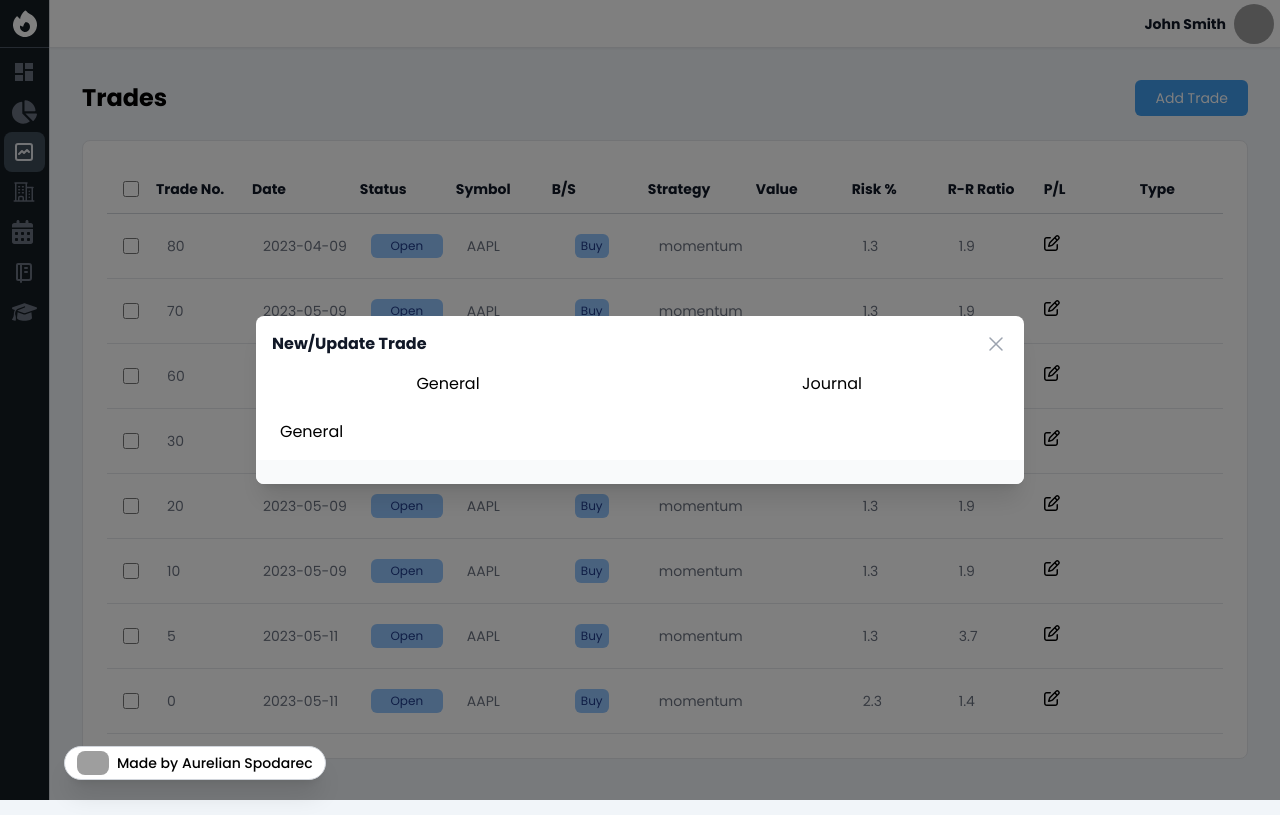
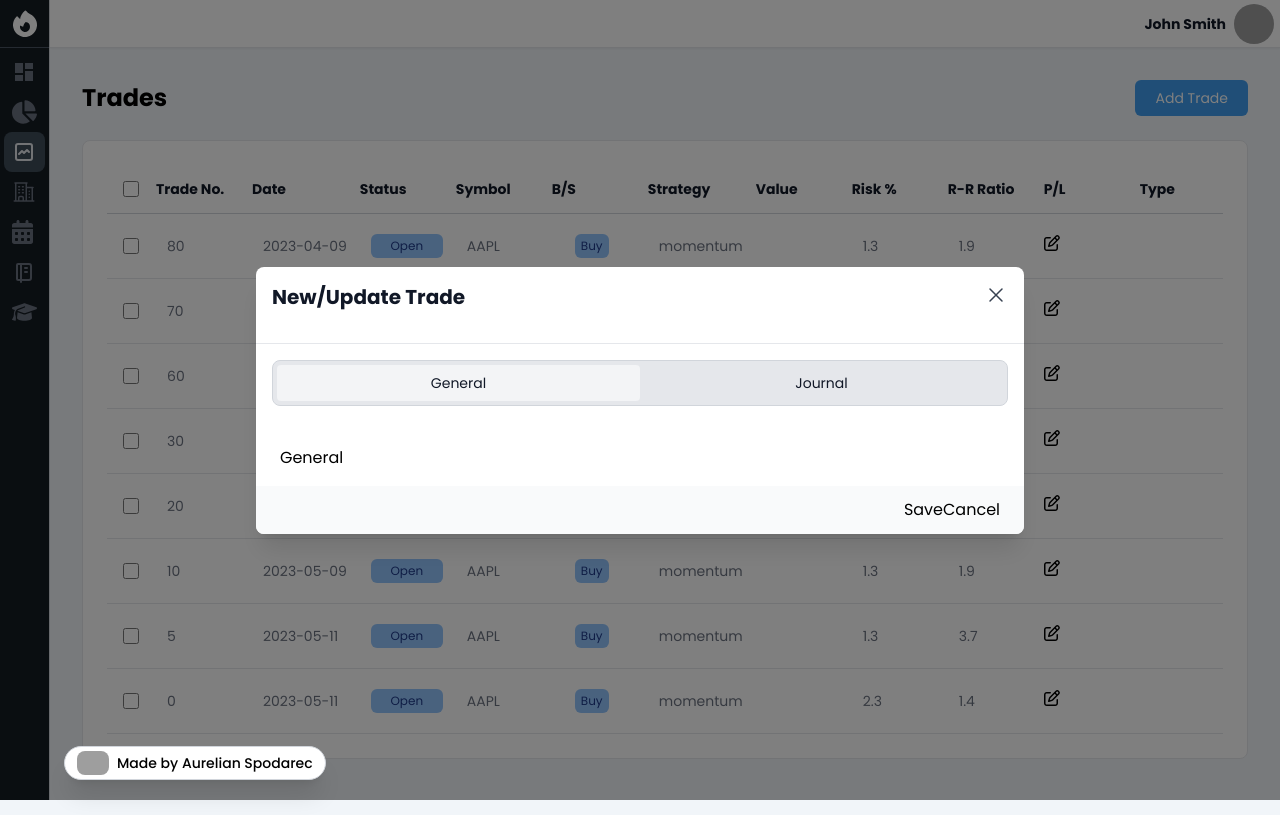
Before and after one commit to AurelianSpodarec/tradesmash-demo, a React (Vite) app: page /trades in a window 1280 px wide. Built offline with nearby package versions, Linux system fonts and the light colour scheme; grey boxes are pictures that could not be loaded.

Commit message:
feat: Added tabbing functionality for modal trade with some basic ui for tabs

```diff
--- a/src/views/components/Modal/ModalTrade/ModalTrade.tsx
+++ b/src/views/components/Modal/ModalTrade/ModalTrade.tsx
@@ -1,25 +1,15 @@
 import { useState } from "react";
-import JournalEditor from "../../JournalEditor";
+
+import ModalTradeGeneral from "./TradeGeneral/TradeGeneral";
+import ModalTradeJournal from "./TradeJournal/TradeJournal";
 
 
-function ModalTradeGeneral() {
+
+function TabMenuButton({ name, isActive, id, onClick }:any) {
     return (
-        <div>
-            General
-        </div>
-    )
-}
-
-function ModalTradeJournal() {
-    return (
-        <div className="">
-            <div className="h-[400px] max-h-[350px]">
-                <JournalEditor editorValue="Hello"/>
-            </div>
-            <div className="pt-4">
-                Confidence
-            </div>
-        </div>
+        <button type="button" className={` ${isActive === id ? "bg-gray-100" : ""} rounded py-2 w-full`} onClick={onClick}>
+            {name}
+        </button>
     )
 }
 
@@ -34,14 +24,14 @@ function ModalTrade() {
     return (
         <div>
             <header>
-                <div className="flex justify-between items-center">
+                <div className="flex justify-between items-center  border-b">
 
                     <div className="p-4">
-                        <h3 className="text-base font-semibold leading-6 text-gray-900">New/Update Trade</h3>
+                        <h3 className="mb-4 text-xl font-semibold text-gray-900">New/Update Trade</h3>
                     </div>
 
                     <div className="absolute right-0 top-0 hidden pr-4 pt-4 sm:block">
-                    <button type="button" className="rounded-md bg-white text-gray-400 hover:text-gray-500 focus:outline-none focus:ring-2 focus:ring-indigo-500 focus:ring-offset-2">
+                    <button type="button" className="rounded-md bg-white text-gray-700 hover:text-gray-500 focus:outline-none focus:ring-2 focus:ring-indigo-500 focus:ring-offset-2">
                         <span className="sr-only">Close</span>
                         <svg className="h-6 w-6" fill="none" viewBox="0 0 24 24" stroke-width="1.5" stroke="currentColor" aria-hidden="true">
                             <path stroke-linecap="round" stroke-linejoin="round" d="M6 18L18 6M6 6l12 12"></path>
@@ -50,13 +40,17 @@ function ModalTrade() {
                     </div>
                 </div>
 
-                <div className="flex justify-between items-center">
-                    <button type="button" className="w-full" onClick={() => switchTab('general')}>
+                <div className="p-4">
+                    <div className="flex bg-gray-200 border border-gray-300 text-gray-900 text-sm rounded-lg focus:ring-blue-500 focus:border-blue-500 w-full p-1">
+                    {/* <button type="button" className="bg-gray-100 rounded py-2 w-full" onClick={() => switchTab('general')}>
                         General
                     </button>
                     <button type="button" className="w-full" onClick={() => switchTab('journal')}>
                         Journal
-                    </button>
+                    </button> */}
+                        <TabMenuButton name="General" id="general" isActive={tabOption} onClick={() => switchTab('general')} />
+                        <TabMenuButton name="Journal" id="journal" isActive={tabOption} onClick={() => switchTab('journal')} />
+                    </div>
                 </div>
             </header>
 
@@ -66,8 +60,14 @@ function ModalTrade() {
             </section>
 
             <footer className="bg-gray-50 px-4 py-3 sm:flex sm:flex-row-reverse sm:px-6">
+                <button>
+                    Cancel
+                </button>
+                <button>
+                    Save
+                </button>
+            </footer>
 
-            </footer>
         </div>
     )
 }
--- /dev/null
+++ b/src/views/components/Modal/ModalTrade/TradeGeneral/TradeGeneral.tsx
@@ -0,0 +1,9 @@
+function ModalTradeGeneral() {
+    return (
+        <div>
+            General
+        </div>
+    )
+}
+
+export default ModalTradeGeneral;
--- /dev/null
+++ b/src/views/components/Modal/ModalTrade/TradeJournal/TradeJournal.tsx
@@ -0,0 +1,22 @@
+import JournalEditor from "@/views/components/JournalEditor";
+
+function ModalTradeJournal() {
+    return (
+        <div className="flex flex-col">
+
+            <div className="mb-4">
+                <h4 className="block mb-2 text-sm font-medium text-gray-900">Notes</h4>
+                <div className="h-[330px] border">
+                <JournalEditor editorValue="Hello"/>
+                </div>
+            </div>
+
+            <div className="mb-4">
+               <h4 className="block mb-2 text-sm font-medium text-gray-900">Confidence</h4>
+                <span>1-10</span>
+            </div>
+        </div>
+    )
+}
+
+export default ModalTradeJournal;
```
